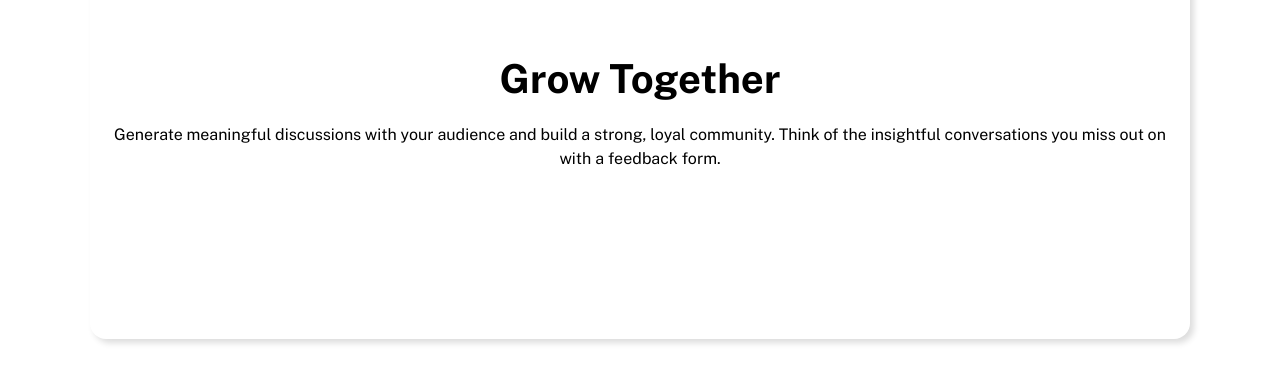
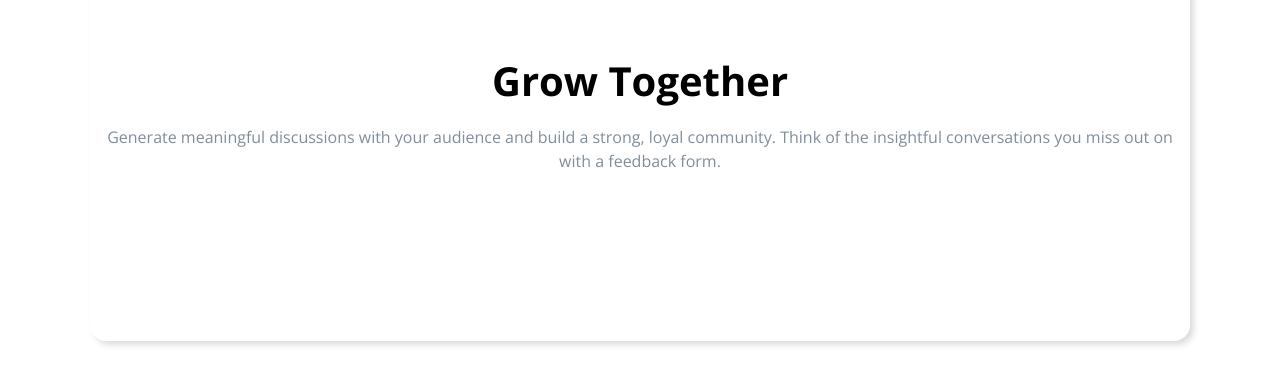
Before and after one commit to lhommenul/huddle, a plain HTML site: page index.html in a window 1280 px wide. Shown: the part 1900-2273 px from the top of the page. Drawn offline with nearby package versions, Linux system fonts and the light colour scheme; a web font is replaced by a local one.

Commit message:
font change

```diff
--- a/index.html
+++ b/index.html
@@ -4,6 +4,8 @@
     <meta charset='UTF-8'>
     <meta http-equiv='X-UA-Compatible' content='IE=edge'>
     <meta name='viewport' content='width=device-width, initial-scale=1.0'>
+    <link rel="preconnect" href="https://fonts.gstatic.com">
+<link href="https://fonts.googleapis.com/css2?family=Open+Sans:wght@400;600;700&family=Poppins:wght@300;400;600;700&display=swap" rel="stylesheet">
     <link rel="stylesheet" href="./style.css">
     <link rel="stylesheet" href="./screen.css">
 <title>Huddle</title>
--- a/style.css
+++ b/style.css
@@ -1,6 +1,6 @@
 /* =========================== RESET CSS =========================== */
 @import url('https://fonts.googleapis.com/css2?family=Ibarra+Real+Nova:wght@400;600;700&family=Public+Sans:wght@400;500;600;700&display=swap');
-html{ font-size: 100%; --default_font_std: 'Public Sans', sans-serif;--default_font_title:'Lato', sans-serif}
+html{ font-size: 100%; --default_font_std: 'Open Sans', sans-serif;--default_font_title: 'Poppins', sans-serif;}
 *{ margin: 0px; padding: 0px; font-family: var(--default_font_std)}
 ul{ list-style: none; }
 p{ font-size: 1rem; line-height: 1.5em; }
@@ -92,6 +92,11 @@ main{
     justify-content: center;
     padding: 7vw;
 }
+    .cards_section p{
+        font-family: var(--default_font_std);
+        color: #808E9A;
+
+    }
     .cards{
         border-radius:1em;
         box-shadow: 4px 4px 6px rgb(221, 221, 221);
```
